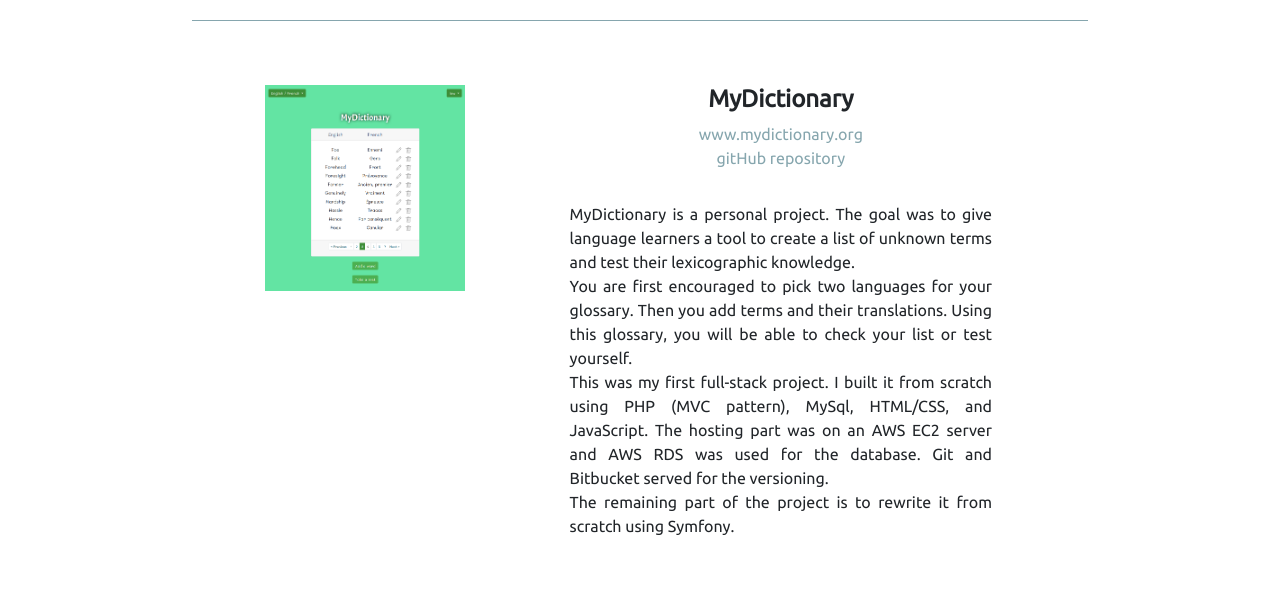
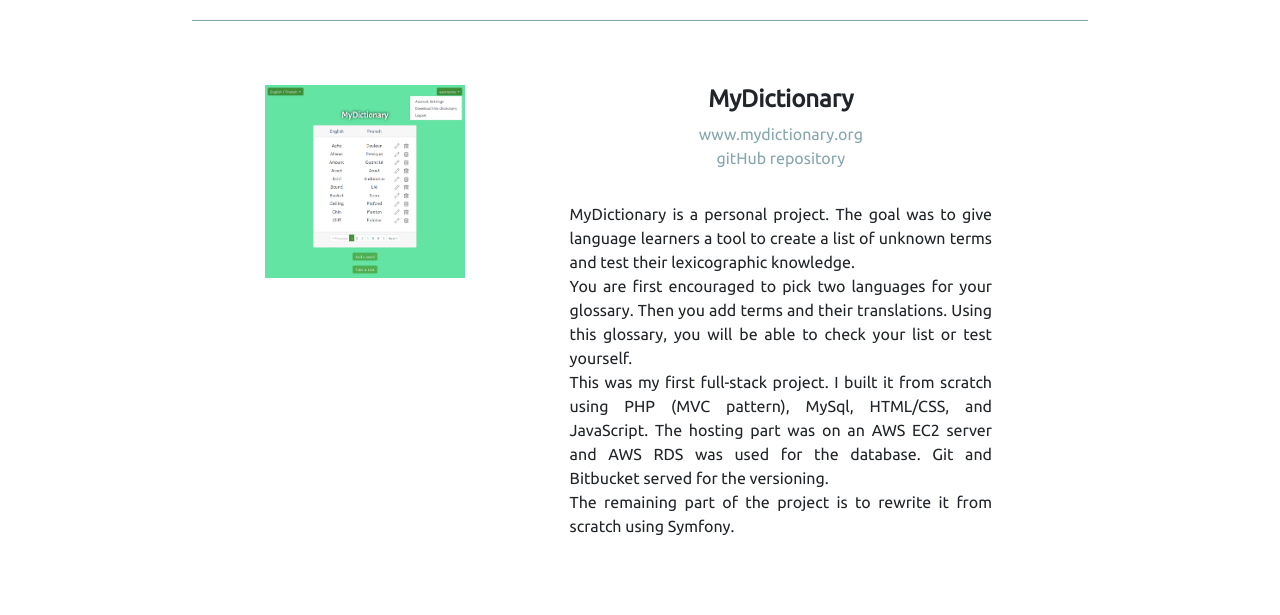
Before and after one commit to jonatanbzk/myPage, a plain HTML site: page projects.html in a window 1280 px wide. Shown: the part 171-786 px from the top of the page. Drawn offline with nearby package versions, Linux system fonts and the light colour scheme.

Commit message:
update screenshot mydictionary name

```diff
--- a/projects.html
+++ b/projects.html
@@ -40,7 +40,7 @@
         <div class="p_img_div">
           <picture>
               <source srcset="" media="">
-              <img class="p_img" src="media/projects/myowndictionary.png" alt="website_screen_capture">
+              <img class="p_img" src="media/projects/mydictionary.png" alt="website_screen_capture">
           </picture>
         </div>
         <div class="p_descr">
```
Also changed, not shown: media/projects/mydictionary.png (added), media/projects/myowndictionary.png (deleted).
